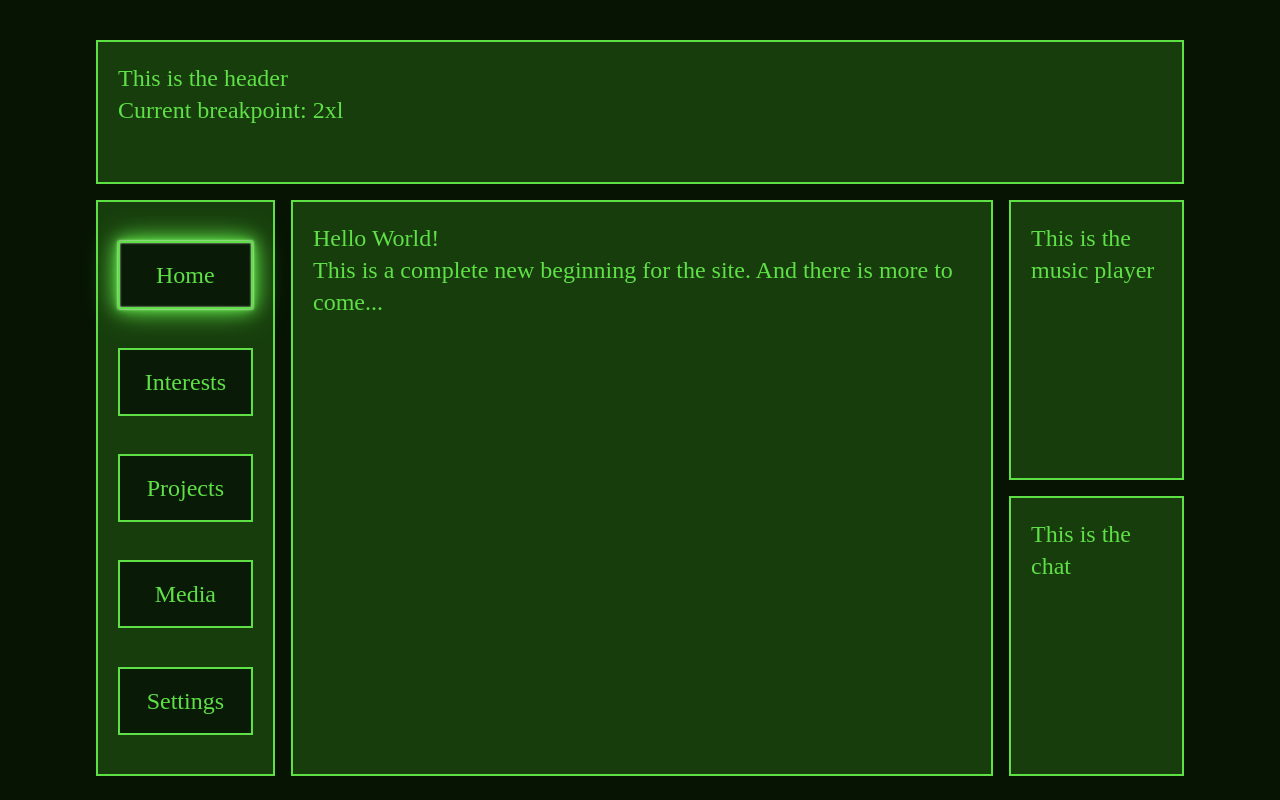
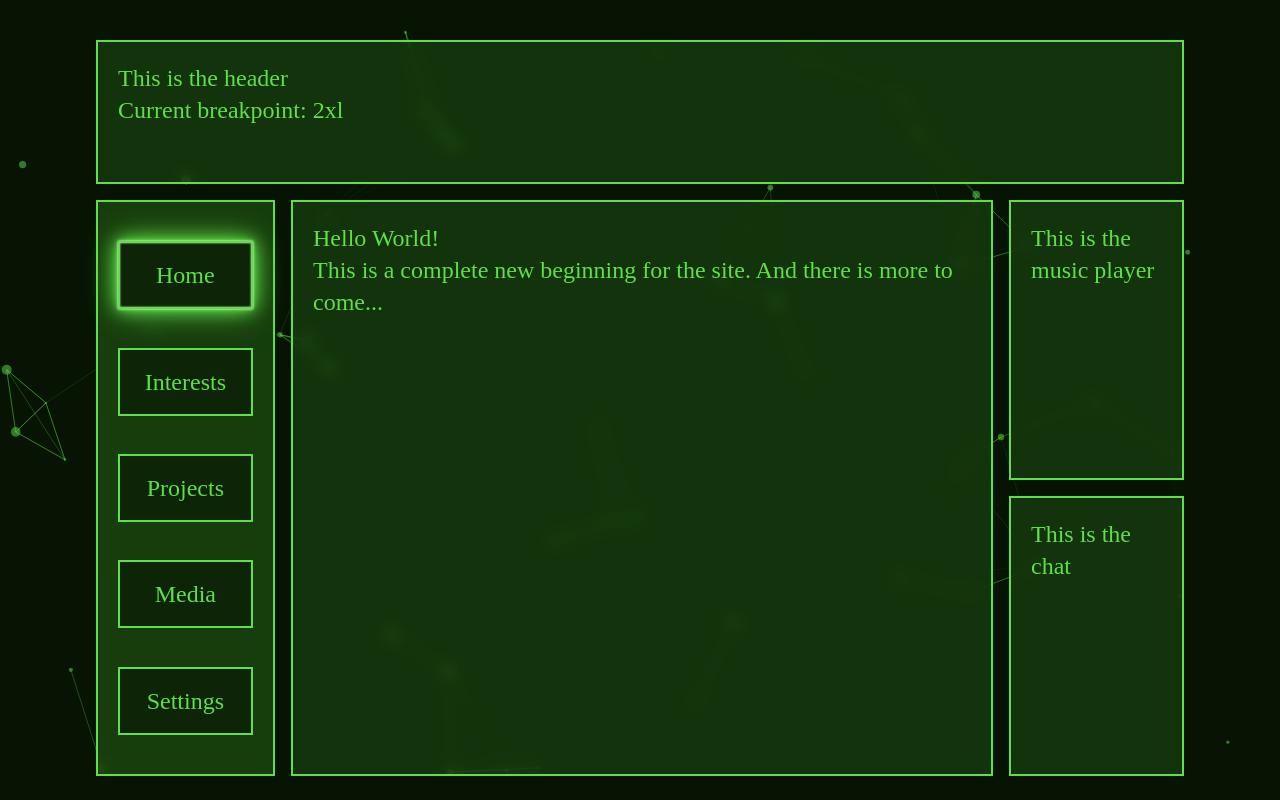
Before and after one commit to zoomerlz/zoomers_neocities_website, a React (Vite) app: page /#/ in a window 1280 px wide. Built offline with nearby package versions, Linux system fonts and the light colour scheme.

Commit message:
cool animated background and blurred boxes

```diff
--- a/index.html
+++ b/index.html
@@ -3,7 +3,7 @@
   <head>
     <meta charset="UTF-8" />
     <!-- <link rel="icon" type="image/svg+xml" href="/vite.svg" /> -->
-    <link rel="icon" type="image/x-icon" href="./public/favicon.png" />
+    <link rel="icon" type="image/x-icon" href="/favicon.png" />
     <meta name="viewport" content="width=device-width, initial-scale=1.0" />
     <title>.layer 03</title>
   </head>
--- a/package.json
+++ b/package.json
@@ -10,6 +10,8 @@
     "preview": "vite preview"
   },
   "dependencies": {
+    "@tsparticles/react": "^3.0.0",
+    "@tsparticles/slim": "^3.0.3",
     "react": "^18.2.0",
     "react-dom": "^18.2.0",
     "react-parallax-tilt": "^1.7.183",
--- a/src/App.jsx
+++ b/src/App.jsx
@@ -13,10 +13,115 @@ import Settings from "./pages/settings";
 
 import CheckBreakpoint from "./script/checkbreakpoint";
 
+import { useEffect, useMemo, useState } from "react";
+import Particles, { initParticlesEngine } from "@tsparticles/react";
+// import { loadAll } from "@/tsparticles/all"; // if you are going to use `loadAll`, install the "@tsparticles/all" package too.
+// import { loadFull } from "tsparticles"; // if you are going to use `loadFull`, install the "tsparticles" package too.
+import { loadSlim } from "@tsparticles/slim"; // if you are going to use `loadSlim`, install the "@tsparticles/slim" package too.
+// import { loadBasic } from "@tsparticles/basic"; // if you are going to use `loadBasic`, install the "@tsparticles/basic" package too.
+
 function App() {
   const currentBreakpoint = CheckBreakpoint();
+  const [init, setInit] = useState(false);
+
+  // this should be run only once per application lifetime
+  useEffect(() => {
+    initParticlesEngine(async (engine) => {
+      // you can initiate the tsParticles instance (engine) here, adding custom shapes or presets
+      // this loads the tsparticles package bundle, it's the easiest method for getting everything ready
+      // starting from v2 you can add only the features you need reducing the bundle size
+      //await loadAll(engine);
+      //await loadFull(engine);
+      await loadSlim(engine);
+      //await loadBasic(engine);
+    }).then(() => {
+      setInit(true);
+    });
+  }, []);
+
+  const particlesLoaded = (container) => {
+    console.log(container);
+  };
+
+  //TODO Try to recreate the nfs carbon background
+  const options = useMemo(
+    () => ({
+      background: {
+        color: {
+          value: "#071404",
+        },
+      },
+      fpsLimit: 120,
+      interactivity: {
+        events: {
+          onClick: {
+            enable: true,
+            mode: "push",
+          },
+          onHover: {
+            enable: true,
+            mode: "repulse",
+          },
+        },
+        modes: {
+          push: {
+            quantity: 4,
+          },
+          repulse: {
+            distance: 200,
+            duration: 0.4,
+          },
+        },
+      },
+      particles: {
+        color: {
+          value: "#60e047",
+        },
+        links: {
+          color: "#60e047",
+          distance: 150,
+          enable: true,
+          opacity: 0.5,
+          width: 1,
+        },
+        move: {
+          direction: "none",
+          enable: true,
+          outModes: {
+            default: "bounce",
+          },
+          random: false,
+          speed: 1,
+          straight: false,
+        },
+        number: {
+          density: {
+            enable: true,
+          },
+          value: 100,
+        },
+        opacity: {
+          value: 0.5,
+        },
+        shape: {
+          type: "circle",
+        },
+        size: {
+          value: { min: 1, max: 5 },
+        },
+      },
+      detectRetina: true,
+    }),
+    []
+  );
+
   return (
     <Router>
+      <Particles
+        id="tsparticles"
+        particlesLoaded={particlesLoaded}
+        options={options}
+      />
       <main className="transition-all h-screen p-5 lg:p-10 xl:px-24 2xl:px-48 space-y-2 lg:space-y-4 2xl:space-y-6 text-primary bg-primaryBackground">
         <div className="flex h-1/5">
           <Header breakpoint={currentBreakpoint} />
--- a/src/pages/home.jsx
+++ b/src/pages/home.jsx
@@ -1,5 +1,5 @@
 import ContentBox from "../ui/content-box";
 
 export default function Home({ breakpoint }) {
-  return <ContentBox breakpoint={breakpoint} content={<div><h1>Hello World!</h1><p>This is a complete new beginning for the site. And there is more to come...</p></div>}></ContentBox>;
+  return <ContentBox breakpoint={breakpoint} content={<div><h1>Hello World!</h1><span className="animate-type"></span><p>This is a complete new beginning for the site. And there is more to come...</p></div>}></ContentBox>;
 }
--- a/src/ui/content-box.jsx
+++ b/src/ui/content-box.jsx
@@ -10,7 +10,7 @@ export default function ContentBox({ breakpoint, content }) {
       tiltMaxAngleY={5}
       className="order-last lg:order-none w-full h-full"
     >
-      <div className="w-full h-full border-2 border-double border-primary bg-primaryDark/80 p-5 text-2xl">
+      <div className="w-full h-full backdrop-blur border-2 border-double border-primary bg-primaryDark/60 p-5 text-2xl">
         {content}
       </div>
     </Tilt>
--- a/src/ui/header.jsx
+++ b/src/ui/header.jsx
@@ -10,7 +10,7 @@ export default function Header({ breakpoint }) {
       tiltMaxAngleY={5}
       className="order-last lg:order-none w-full h-full"
     >
-      <div className="w-full h-full border-2 border-double border-primary bg-primaryDark/80 p-5 text-2xl">
+      <div className="w-full h-full backdrop-blur border-2 border-double border-primary bg-primaryDark/60 p-5 text-2xl">
         <h1>This is the header</h1>
         <p>Current breakpoint: {breakpoint}</p>
       </div>
--- a/src/ui/music.jsx
+++ b/src/ui/music.jsx
@@ -1,5 +1,6 @@
 import Tilt from "react-parallax-tilt";
 
+//TODO add a musicplayer, maybe https://webdeckplayer.neocities.org/
 export default function Music({breakpoint}) {
   return (
     <Tilt
@@ -10,7 +11,7 @@ export default function Music({breakpoint}) {
       tiltMaxAngleY={15}
       className="w-full h-full"
     >
-      <div className="w-full h-full border-2 border-double border-primary bg-primaryDark/80 p-5 text-2xl">
+      <div className="w-full h-full backdrop-blur border-2 border-double border-primary bg-primaryDark/60 p-5 text-2xl">
         <h1>This is the music player</h1>
       </div>
     </Tilt>
--- a/src/ui/nav.jsx
+++ b/src/ui/nav.jsx
@@ -3,8 +3,9 @@ import { NavLink } from "react-router-dom";
 
 function CustomLink({ to, name, children, ...props }) {
 
+  //TODO create a better button with corner borders
   const buttonStyle =
-    "block py-4 text-center border-2 border-double border-primary bg-primaryBackground/80 hover:shadow-[0_0_2px_#fff,inset_0_0_2px_#fff,0_0_5px_#60e047,0_0_15px_#60e047,0_0_15px_#60e047]";
+    "block py-4 text-center border-2 border-double border-primary bg-primaryBackground/60 hover:shadow-[0_0_2px_#fff,inset_0_0_2px_#fff,0_0_5px_#60e047,0_0_15px_#60e047,0_0_15px_#60e047]";
   return (
     // <li className={isActive ? buttonStyle + "active" : buttonStyle}>
       <li>
@@ -18,6 +19,7 @@ function CustomLink({ to, name, children, ...props }) {
   );
 }
 
+//TODO add submenu navigation
 export default function Nav({ breakpoint }) {
   return (
     <Tilt
@@ -28,7 +30,7 @@ export default function Nav({ breakpoint }) {
       tiltMaxAngleY={10}
       className="md:w-1/4 lg:w-1/5"
     >
-      <nav className="h-full border-2 border-double border-primary bg-primaryDark/80 p-5 text-2xl">
+      <nav className="h-full backdrop-blur border-2 border-double border-primary bg-primaryDark/80 p-5 text-2xl">
         <ul className="flex flex-col justify-around h-full">
           <CustomLink to={"/"} name={"Home"} />
           {/* Interests likes the Lego Clone Collection, SW in general, tuned cars in NFS, GTA mod recommendations*/}
--- a/tailwind.config.js
+++ b/tailwind.config.js
@@ -1,19 +1,17 @@
 /** @type {import('tailwindcss').Config} */
 export default {
-  content: [
-    "./index.html",
-    "./src/**/*.{js,jsx,ts,tsx}",
-  ],
+  content: ["./index.html", "./src/**/*.{js,jsx,ts,tsx}"],
   theme: {
-    extend: {colors: {
-      primary: '#60e047',
-      primaryDark: '#1c4811',
-      primaryBackground: '#071404',
-      secondary: '#d8803c',
-      secondaryDark: '#4a2a0d',
-      secondaryBackground: '#140b03',
-    }
-  },
+    extend: {
+      colors: {
+        primary: "#60e047",
+        primaryDark: "#1c4811",
+        primaryBackground: "#071404",
+        secondary: "#d8803c",
+        secondaryDark: "#4a2a0d",
+        secondaryBackground: "#140b03",
+      },
+    },
   },
   plugins: [],
-}
+};
```
Also changed, not shown: src/ui/chat.jsx (+49 -2 lines), src/index.css (line endings or trailing spaces), 1 other file (tests, documents, lock files or other folders).
